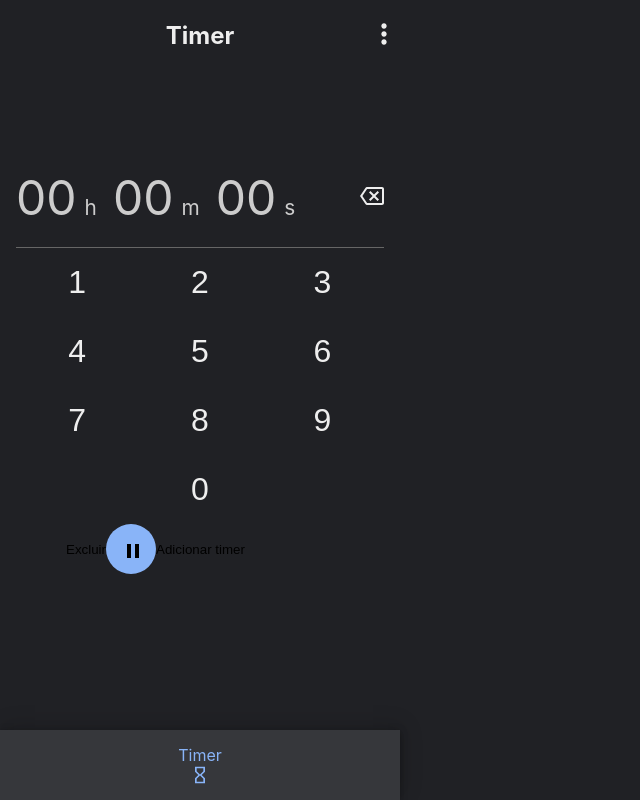
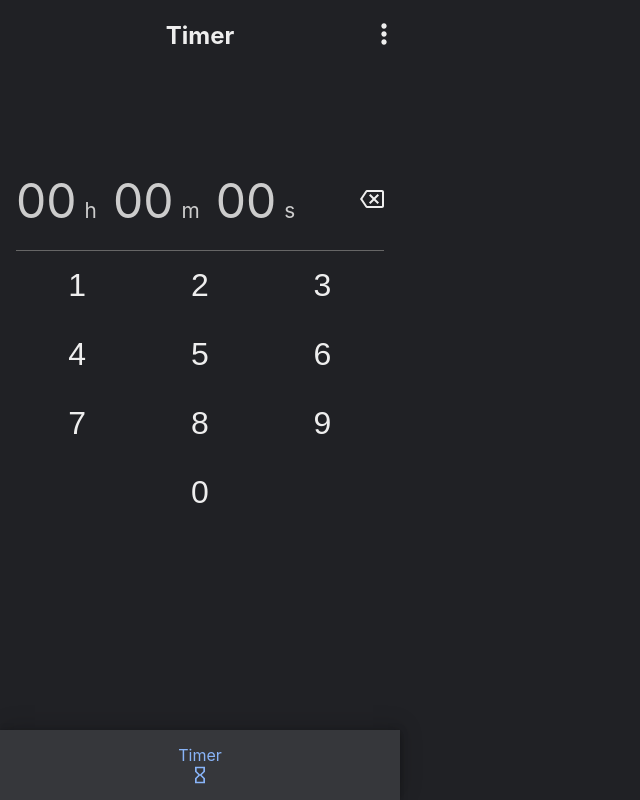
Before and after one commit to censuradho/clone-timer-android, a React (Create React App) app: page / in a window 1280 px wide. Shown: the whole page, without its empty margins (0-640 px from the left). Built offline with nearby package versions, Linux system fonts and the light colour scheme.

Commit message:
animacao transiçao entre as telas de timer / counter

```diff
--- a/src/screen/Timer/index.tsx
+++ b/src/screen/Timer/index.tsx
@@ -1,5 +1,5 @@
 import { Console } from 'console'
-import React, { useState } from 'react'
+import React, { useCallback, useState } from 'react'
 
 import SetTimer from '../../components/Timer'
 import Counter from '../../components/Timer/Counter'
@@ -13,10 +13,16 @@ function Timer () {
 
   console.log(state, pause)
 
-  const handlePlay = () => {
+  const handlePlay = useCallback(() => {
     setPause(false)
     setState(1)
-  }
+  }, [])
+
+  const handleRemoveTimer = useCallback(() => {
+    setTime('')
+    setState(0)
+    setPause(false)
+  }, [])
 
   return (
     <main className={styles.timer}>
@@ -28,7 +34,7 @@ function Timer () {
       <Counter
         visible={state === 1}
       />
-
+      <div className={styles['button-field']}>
         <button
           className={`${styles.play} ${state === 0 && time.length > 0 ? styles['is-active'] : styles.inactive} ${pause ? styles['is-active'] : styles.inactive}`}
           onClick={handlePlay}
@@ -36,15 +42,20 @@ function Timer () {
           <svg height="24" viewBox="0 0 24 24" width="24"><path d="M0 0h24v24H0V0z" fill="none"/><path d="M10 8.64L15.27 12 10 15.36V8.64M8 5v14l11-7L8 5z"/></svg>
         </button>
 
-        <button>Excluir</button>
         <button
-          className={`${styles.play} ${pause ? styles.inactive : ''}`}
+          onClick={handleRemoveTimer}
+          className={`${state === 1 ? styles['is-active'] : styles.inactive}`}
+        >Excluir</button>
+        <button
+          className={`${styles.play} ${state === 1 ? styles['is-active'] : styles.inactive} ${pause ? styles.inactive : ''}`}
           onClick={() => setPause(true)}
         >
           <svg height="24" viewBox="0 0 24 24" width="24"><path d="M0 0h24v24H0z" fill="none"/><path d="M6 19h4V5H6v14zm8-14v14h4V5h-4z"/></svg>
         </button>
-        <button>Adicionar timer</button>
-
+        <button
+          className={`${state === 1 ? styles['is-active'] : styles.inactive}`}
+        >Adicionar timer</button>
+      </div>
     </main>
   )
 }
--- a/src/screen/Timer/styles.module.css
+++ b/src/screen/Timer/styles.module.css
@@ -37,6 +37,25 @@
   flex-basis: 100%;
 }
 
+.button-field {
+  width: 100%;
+  height: 40px;
+  display: flex;
+  align-items: center;
+  justify-content: center;
+  z-index: 10;
+}
+.button-field button {
+  position: absolute;
+  color: var(--color);
+  font-size: 1rem;
+}
+.button-field button:nth-child(2) {
+  left: 3rem
+}
+.button-field button:nth-child(4) {
+  right: 1rem
+}
 .play {
   color: #fff;
   background: var(--primary-color);
```
